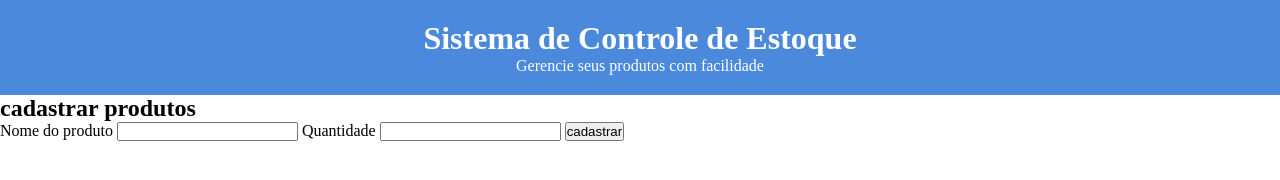
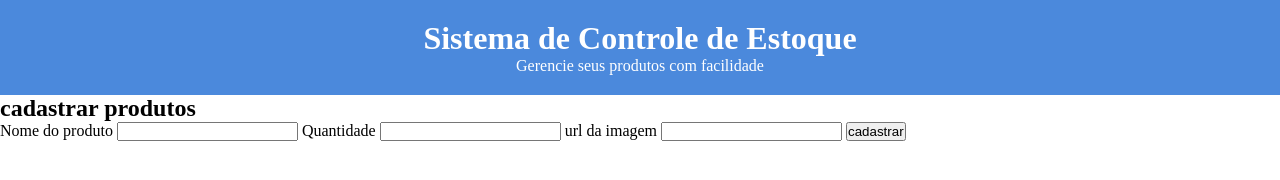
Before and after one commit to fcaio8966/app-estoque-electron, a plain HTML site: page src/pages/cadastro.html in a window 1280 px wide. Drawn offline with Linux system fonts and the light colour scheme.

Commit message:
atualização

```diff
--- a/src/js/cadastro.js
+++ b/src/js/cadastro.js
@@ -8,6 +8,8 @@ function cadastrarProduto(event){
 
     var quantidade = document.getElementById("quantidade-produto").value
 
+    var imagem = document.getElementById("imagem-produto").value
+
     console.log ("função cadastrarProduto chamada ")
     console.log (produto)
     console.log(quantidade)
--- a/src/pages/cadastro.html
+++ b/src/pages/cadastro.html
@@ -20,10 +20,11 @@
             <h2>cadastrar produtos</h2>
             <form id="form-produto">
                 <label for="nome-produto">Nome do produto</label>
-                <input type="text" id = "nome-produto" required>
+                <input type="text" id="nome-produto" required>
                 <label for="quantidade-produto">Quantidade</label>
-
                 <input type="number" id="quantidade-produto" required>
+                <label for="imagem-produto">url da imagem </label>
+                <input type="url"  id="imagem-produto">
                 <button type="submit">cadastrar</button>
             </form>
 
```
